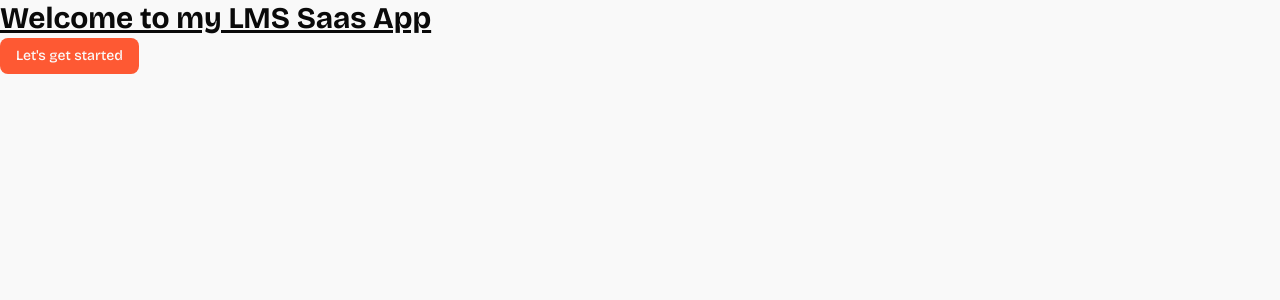
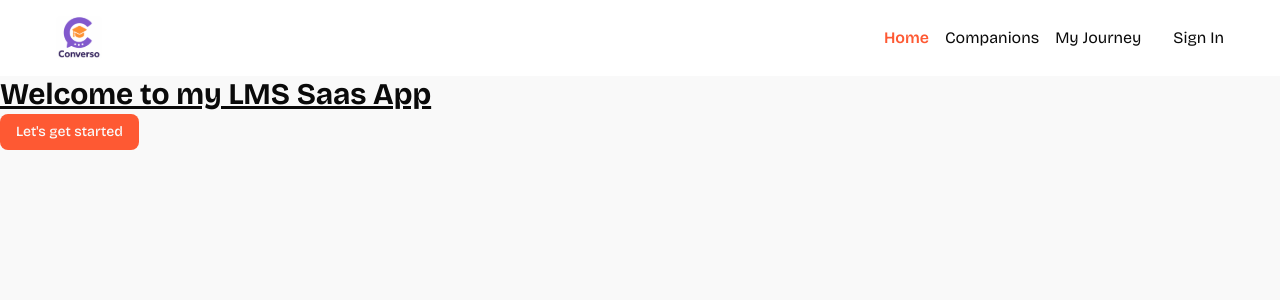
Before and after one commit to fabio-carucci/lms-saas, a Next.js app: page / in a window 1280 px wide. Shown: the top 300 px of the page. Built offline with nearby package versions, Linux system fonts and the light colour scheme.

Commit message:
feat: navbar

```diff
--- a/app/layout.tsx
+++ b/app/layout.tsx
@@ -1,6 +1,7 @@
 import type { Metadata } from "next";
 import { Bricolage_Grotesque } from "next/font/google";
 import "./globals.css";
+import Navbar from "@/components/Navbar";
 
 const bricolage = Bricolage_Grotesque({
   variable: "--font-bricolage",
@@ -19,7 +20,10 @@
 }>) {
   return (
     <html lang="en">
-      <body className={`${bricolage.variable} antialiased`}>{children}</body>
+      <body className={`${bricolage.variable} antialiased`}>
+        <Navbar />
+        {children}
+      </body>
     </html>
   );
 }
--- /dev/null
+++ b/components/NavItems.tsx
@@ -0,0 +1,40 @@
+"use client";
+
+import React from "react";
+import Link from "next/link";
+import { usePathname } from "next/navigation";
+import { cn } from "@/lib/utils";
+
+const navItems = [
+  {
+    label: "Home",
+    href: "/",
+  },
+  {
+    label: "Companions",
+    href: "/companions",
+  },
+  {
+    label: "My Journey",
+    href: "/my-journey",
+  },
+];
+
+const NavItems = () => {
+  const pathname = usePathname();
+  return (
+    <nav className="flex gap-4 items-center">
+      {navItems.map(({ href, label }) => (
+        <Link
+          href={href}
+          key={label}
+          className={cn(pathname === href && "text-primary font-semibold")}
+        >
+          {label}
+        </Link>
+      ))}
+    </nav>
+  );
+};
+
+export default NavItems;
--- /dev/null
+++ b/components/Navbar.tsx
@@ -0,0 +1,22 @@
+import Image from "next/image";
+import Link from "next/link";
+import React from "react";
+import NavItems from "./NavItems";
+
+const Navbar = () => {
+  return (
+    <nav className="navbar">
+      <Link href="/">
+        <div className="flex items-center gap-2.5 cursor-pointer">
+          <Image src="/images/logo.svg" alt="Logo" width={46} height={44} />
+        </div>
+      </Link>
+      <div className="flex items-center gap-8">
+        <NavItems />
+        <p>Sign In</p>
+      </div>
+    </nav>
+  );
+};
+
+export default Navbar;
```
